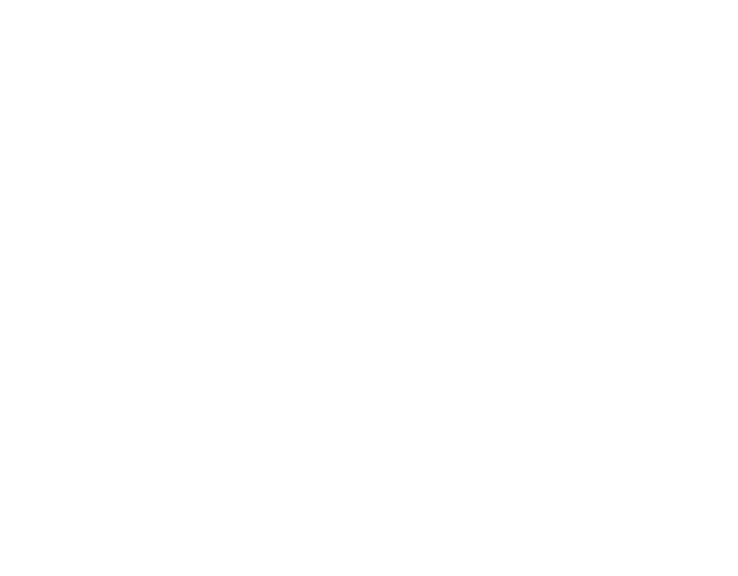
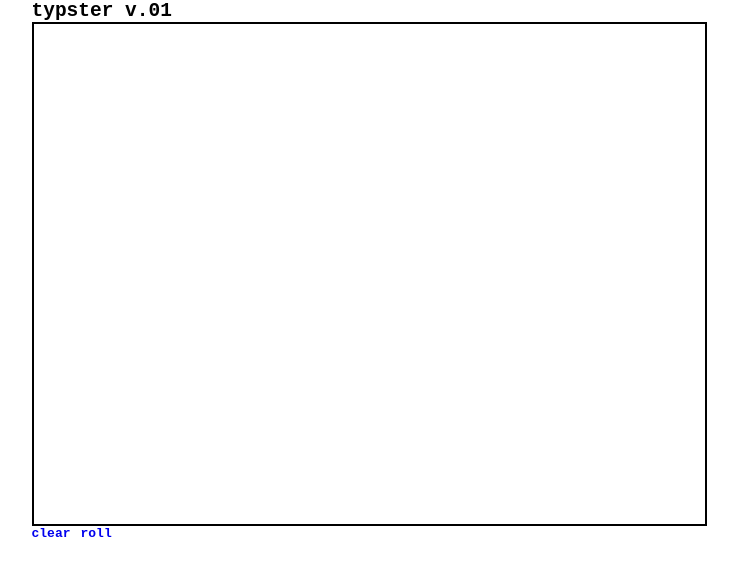
Before and after one commit to nonrational/tapding, a plain HTML site: page index.html in a window 1280 px wide. Shown: the whole page, without its empty margins (271-1009 px from the left). Drawn offline with nearby package versions, Linux system fonts and the light colour scheme.

Commit message:
more styles, more presentable, js to the bottom

```diff
--- a/index.html
+++ b/index.html
@@ -1,30 +1,22 @@
 <!doctype html>
 <html>
 <head>
-    <style>
-    * {
-        font-family: monospace;
-    }
+    <link rel="stylesheet" href="typster.css">
+</head>
+<body>
 
-    span {
-        background-color: transparent;
-        position: absolute;
-        left:0;
-        top:0;
-    }
+    <div id="container">
+        <h2>typster v.01</h2>
+        <div id="carbon">
+            <span class='text'></span>
+        </div>
+        <ul>
+            <li><a href="#" class="reset">clear</a></li>
+            <li><a href="#" class="horiz">roll</a></li>
+        </ul>
+    </div>
 
-    .blur {
-       color: black;
-       text-shadow: 0 0 1px rgba(0,0,0,0.5);
-    }
-
-    </style>
     <script src="http://ajax.googleapis.com/ajax/libs/jquery/1.9.1/jquery.min.js"></script>
     <script src="underwood.js"></script>
-</head>
-<body>
-    <div id="carbon">
-        <span class='text'></span>
-    </div>
-<body>
+</body>
 </html>
--- /dev/null
+++ b/typster.css
@@ -0,0 +1,43 @@
+* {
+    font-family: monospace;
+    margin: 0;
+    padding: 0;
+}
+
+span {
+    background-color: transparent;
+    position: absolute;
+    left:0;
+    top:0;
+}
+
+#container {
+    width: 675px;
+    margin: auto;
+    position: relative;
+}
+
+#carbon {
+    height: 500px;
+    border: 2px solid black;
+    position: relative;
+}
+
+a {
+    text-decoration:  none;
+    font-weight: bold;
+}
+
+ul {
+    list-style: none;
+}
+
+li {
+    float: left;
+    margin-right: 10px;
+}
+
+.blur {
+   color: black;
+   text-shadow: 0 0 1px rgba(0,0,0,0.5);
+}
--- a/underwood.js
+++ b/underwood.js
@@ -49,3 +49,10 @@
     });
 
 })(jQuery);
+
+var marketing = (function($){
+    $('.reset').bind('click', function(e){
+        e&&e.preventDefault()
+        $('#carbon span').remove();
+    });
+}(jQuery));
```
